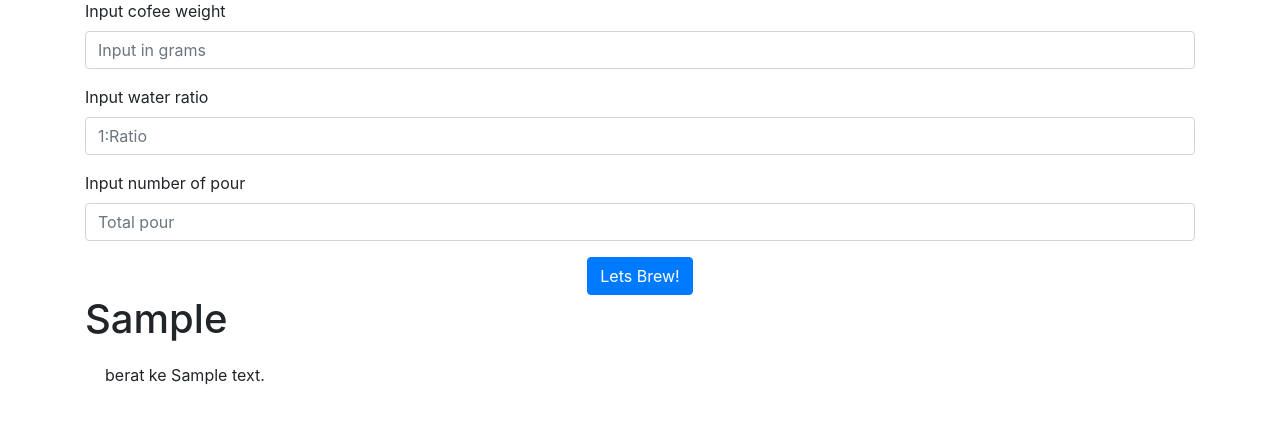
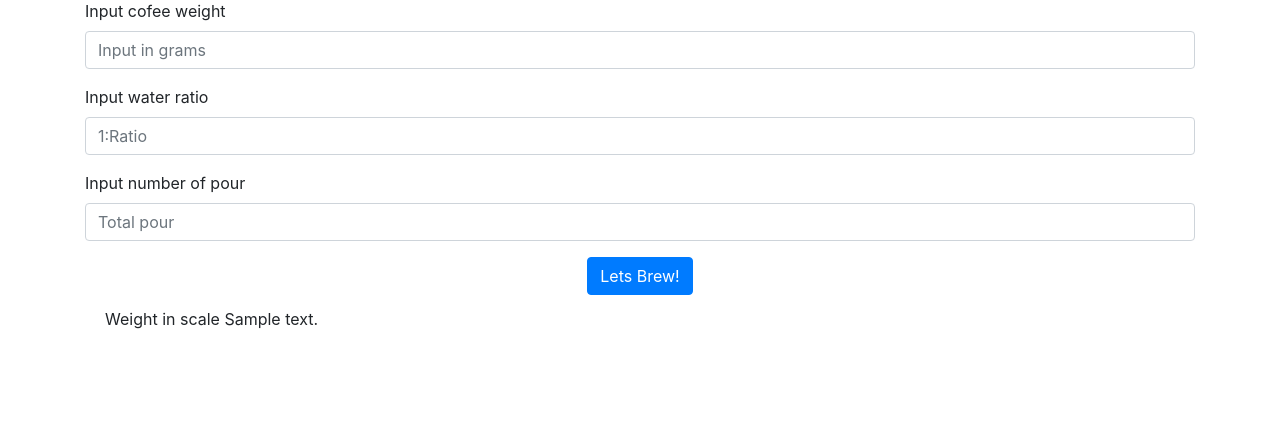
Before and after one commit to satriayuda4/V60-WebApp, a Flask app: template website/templates/home.html in a window 1280 px wide. Shown: the part 113-537 px from the top of the page. Run offline with Flask 2, Linux system fonts and the light colour scheme; the template is opened without the code that fills it: most values are stand-ins (such as "Sample title", 1, 10 or a date in 2020); some libraries are stand-ins or nearby versions.

Commit message:
Update home.html

```diff
--- a/website/templates/home.html
+++ b/website/templates/home.html
@@ -19,12 +19,10 @@
   </div>
 </form>
 
-<h1>{{ weight_list }}</h1>
-
 <ul class="list-group list-group-flush" id="notes">
   {% for note in pouring %}
   <li class="list-group-item">
-    berat ke {{ note }}
+    Weight in scale {{ note }}
   </li>
   {% endfor %}
 </ul>
```
